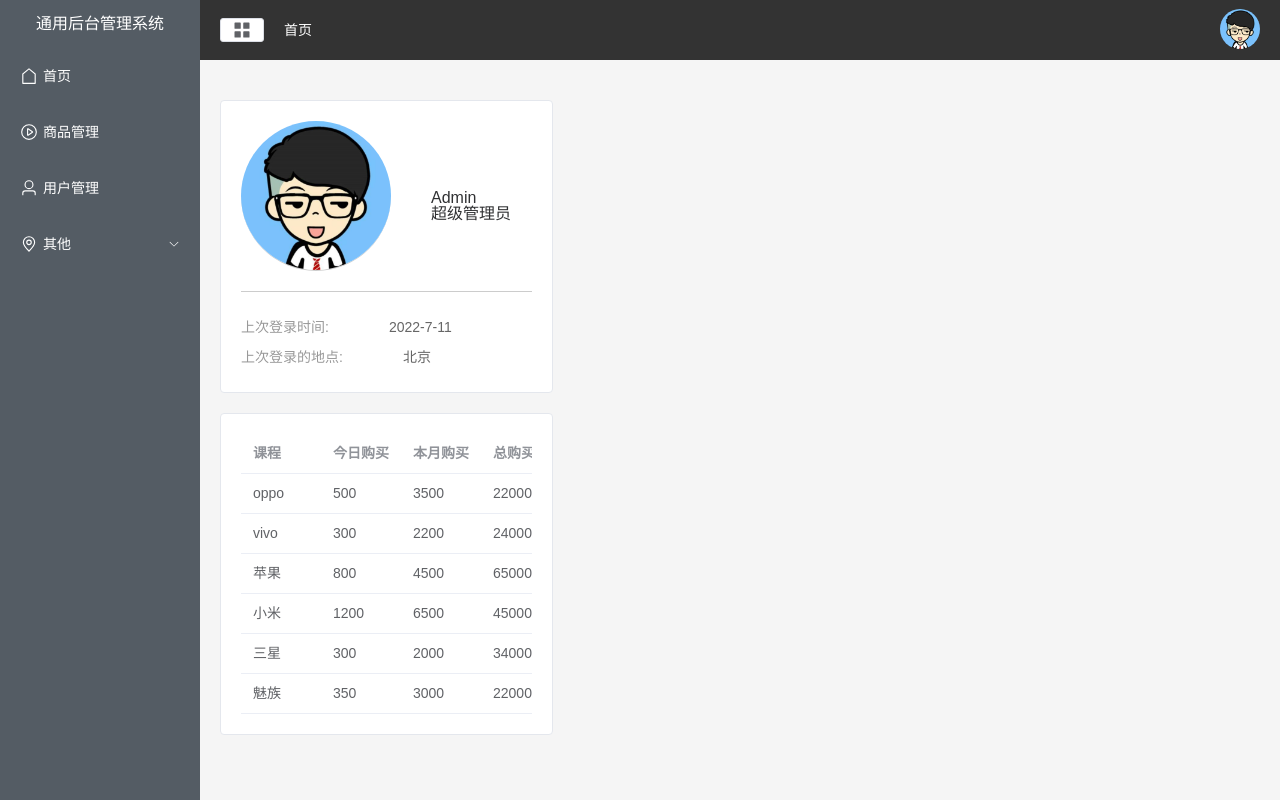
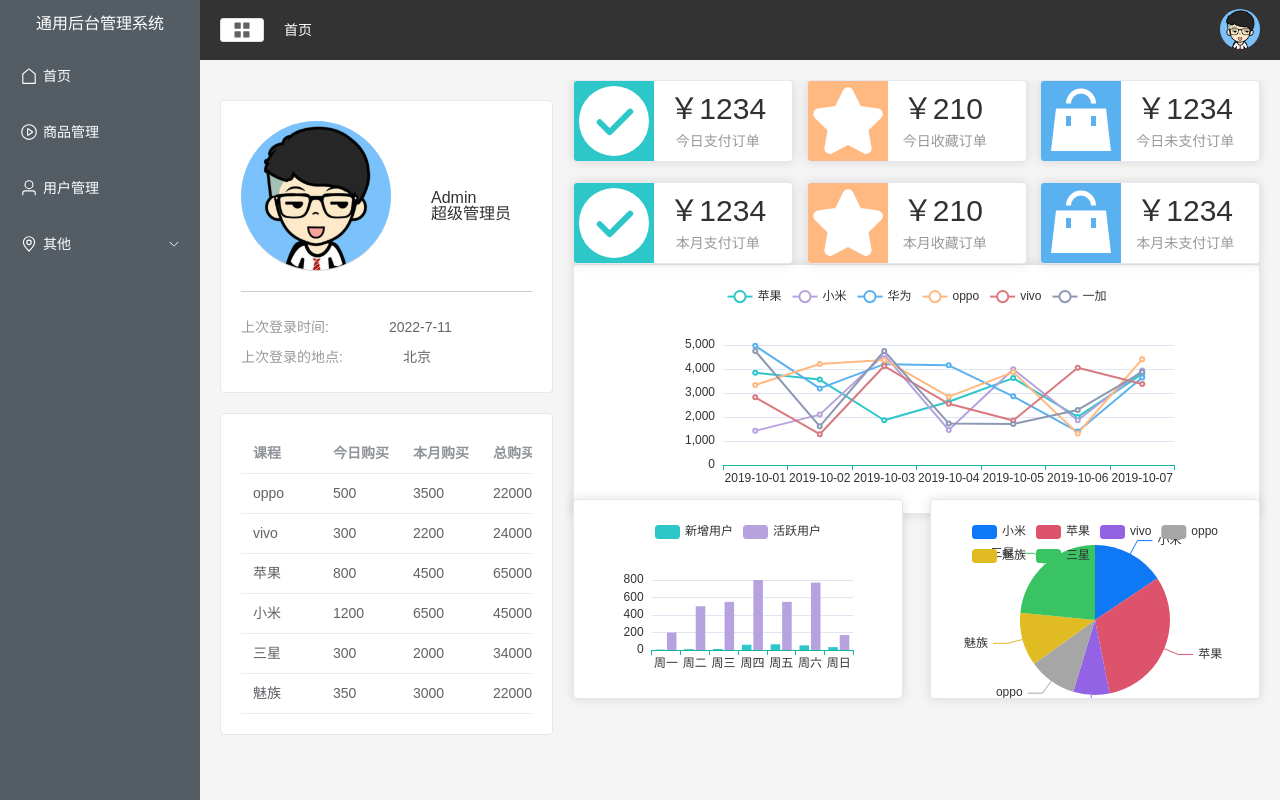
Before and after one commit to yongjannes/back, a Vue app in the folder my-vue-app/: page /#/home in a window 1280 px wide. Built offline with nearby package versions, Linux system fonts and the light colour scheme.

Commit message:
首页右侧完成

```diff
--- a/my-vue-app/package.json
+++ b/my-vue-app/package.json
@@ -11,6 +11,7 @@
   "dependencies": {
     "@element-plus/icons-vue": "^2.3.1",
     "axios": "^1.10.0",
+    "echarts": "^5.6.0",
     "element-plus": "^2.10.3",
     "less": "^4.3.0",
     "pinia": "^3.0.3",
--- a/my-vue-app/src/api/api.js
+++ b/my-vue-app/src/api/api.js
@@ -10,8 +10,20 @@ export default {
         return request({
             url: '/home/getTableData',
             method: 'get',
-            mock: false
         })
-    }
+    },
+    getCountData() {
+        return request({
+            url: '/home/getCountData',
+            method: 'get',
+        })
+    },
+    getChartData() {
+        return request({
+            url: '/home/getChartData',
+            method: 'get',
+        })
+    },
+
 
 }
--- a/my-vue-app/src/api/mock.js
+++ b/my-vue-app/src/api/mock.js
@@ -3,3 +3,7 @@ import homeApi from './mockData/home'
 
 // 拦截请求  第一个参数，是拦截的地址（这种是正则写法） 第二个是请求的方法 第三个是处理请求的方法
 Mock.mock(/home\/getTableData/, "get", homeApi.getTableData)
+
+Mock.mock(/home\/getCountData/, "get", homeApi.getCountData)
+
+Mock.mock(/home\/getChartData/, "get", homeApi.getChartData)
--- a/my-vue-app/src/api/mockData/home.js
+++ b/my-vue-app/src/api/mockData/home.js
@@ -43,6 +43,142 @@ export default {
                 ],
             },
         }
-    }
+    },
+    getCountData: () => {
+    return {
+      code: 200,
+      data: [
+        {
+          name: "今日支付订单",
+          value: 1234,
+          icon: "SuccessFilled",
+          color: "#2ec7c9",
+        },
+        {
+          name: "今日收藏订单",
+          value: 210,
+          icon: "StarFilled",
+          color: "#ffb980",
+        },
+        {
+          name: "今日未支付订单",
+          value: 1234,
+          icon: "GoodsFilled",
+          color: "#5ab1ef",
+        },
+        {
+          name: "本月支付订单",
+          value: 1234,
+          icon: "SuccessFilled",
+          color: "#2ec7c9",
+        },
+        {
+          name: "本月收藏订单",
+          value: 210,
+          icon: "StarFilled",
+          color: "#ffb980",
+        },
+        {
+          name: "本月未支付订单",
+          value: 1234,
+          icon: "GoodsFilled",
+          color: "#5ab1ef",
+        },
+      ],
+    };
+  },
+   getChartData: () => {
+    return {
+      code: 200,
+      data: {
+        orderData: {
+          date: [
+            "2019-10-01",
+            "2019-10-02",
+            "2019-10-03",
+            "2019-10-04",
+            "2019-10-05",
+            "2019-10-06",
+            "2019-10-07",
+          ],
+          data: [
+            {
+              苹果: 3839,
+              小米: 1423,
+              华为: 4965,
+              oppo: 3334,
+              vivo: 2820,
+              一加: 4751,
+            },
+            {
+              苹果: 3560,
+              小米: 2099,
+              华为: 3192,
+              oppo: 4210,
+              vivo: 1283,
+              一加: 1613,
+            },
+            {
+              苹果: 1864,
+              小米: 4598,
+              华为: 4202,
+              oppo: 4377,
+              vivo: 4123,
+              一加: 4750,
+            },
+            {
+              苹果: 2634,
+              小米: 1458,
+              华为: 4155,
+              oppo: 2847,
+              vivo: 2551,
+              一加: 1733,
+            },
+            {
+              苹果: 3622,
+              小米: 3990,
+              华为: 2860,
+              oppo: 3870,
+              vivo: 1852,
+              一加: 1712,
+            },
+            {
+              苹果: 2004,
+              小米: 1864,
+              华为: 1395,
+              oppo: 1315,
+              vivo: 4051,
+              一加: 2293,
+            },
+            {
+              苹果: 3797,
+              小米: 3936,
+              华为: 3642,
+              oppo: 4408,
+              vivo: 3374,
+              一加: 3874,
+            },
+          ],
+        },
+        videoData: [
+          { name: "小米", value: 2999 },
+          { name: "苹果", value: 5999 },
+          { name: "vivo", value: 1500 },
+          { name: "oppo", value: 1999 },
+          { name: "魅族", value: 2200 },
+          { name: "三星", value: 4500 },
+        ],
+        userData: [
+          { date: "周一", new: 5, active: 200 },
+          { date: "周二", new: 10, active: 500 },
+          { date: "周三", new: 12, active: 550 },
+          { date: "周四", new: 60, active: 800 },
+          { date: "周五", new: 65, active: 550 },
+          { date: "周六", new: 53, active: 770 },
+          { date: "周日", new: 33, active: 170 },
+        ],
+      },
+    };
+  }
 
 }
--- a/my-vue-app/src/views/Home.vue
+++ b/my-vue-app/src/views/Home.vue
@@ -1,6 +1,6 @@
 <script setup>
-import { ref, getCurrentInstance, onMounted } from 'vue'
-import axios from 'axios'
+import { ref, getCurrentInstance, onMounted, reactive } from 'vue'
+import * as echarts from "echarts";
 
 const { proxy } = getCurrentInstance()
 
@@ -9,20 +9,11 @@ const getImageUrl = (user) => {
 }
 
 //这个tableData是假数据，等会我们使用axios请求mock数据
-const tableData = ref([
-    {
-        name: "Java",
-        todayBuy: 100,
-        monthBuy: 200,
-        totalBuy: 300,
-    },
-    {
-        name: "Python",
-        todayBuy: 100,
-        monthBuy: 200,
-        totalBuy: 300,
-    }
-])
+const tableData = ref([])
+
+const countData = ref([])
+
+const chartData = ref([])
 
 const tableLabel = ref({
     name: "课程",
@@ -31,13 +22,139 @@ const tableLabel = ref({
     totalBuy: "总购买",
 })
 
+//observer 接收观察器实例对象
+const observer = ref(null)
+
+//这个是折线图和柱状图 两个图表共用的公共配置
+const xOptions = reactive({
+    // 图例文字颜色
+    textStyle: {
+        color: "#333",
+    },
+    legend: {},
+    grid: {
+        left: "20%",
+    },
+    // 提示框
+    tooltip: {
+        trigger: "axis",
+    },
+    xAxis: {
+        type: "category", // 类目轴
+        data: [],
+        axisLine: {
+            lineStyle: {
+                color: "#17b3a3",
+            },
+        },
+        axisLabel: {
+            interval: 0,
+            color: "#333",
+        },
+    },
+    yAxis: [
+        {
+            type: "value",
+            axisLine: {
+                lineStyle: {
+                    color: "#17b3a3",
+                },
+            },
+        },
+    ],
+    color: ["#2ec7c9", "#b6a2de", "#5ab1ef", "#ffb980", "#d87a80", "#8d98b3"],
+    series: [],
+})
+
+const pieOptions = reactive({
+    tooltip: {
+        trigger: "item",
+    },
+    legend: {},
+    color: [
+        "#0f78f4",
+        "#dd536b",
+        "#9462e5",
+        "#a6a6a6",
+        "#e1bb22",
+        "#39c362",
+        "#3ed1cf",
+    ],
+    series: []
+})
+
 const getTableData = async () => {
     const { data: { data } } = await proxy.$api.getTableData()
     tableData.value = data.tableData
 }
 
+const getCountData = async () => {
+    const { data: { data } } = await proxy.$api.getCountData()
+    countData.value = data
+}
+
+const getChartData = async () => {
+    const { data: { data: { orderData, videoData, userData } } } = await proxy.$api.getChartData()
+    //对第一个图表的xAxis和series赋值
+    xOptions.xAxis.data = orderData.date
+    xOptions.series = Object.keys(orderData.data[0]).map(val => ({
+        name: val,
+        data: orderData.data.map(item => item[val]),
+        type: "line"
+    })
+    )
+    //one               echarts.init方法初始化ECharts实例，需要传入dom对象
+    const OneEcharts = echarts.init(proxy.$refs["echart"])
+    //setOption方法应用配置对象
+    OneEcharts.setOption(xOptions)
+
+    //对第二个图表的xAxis和series赋值
+    xOptions.xAxis.data = userData.map((item) => item.date)
+    xOptions.series = [
+        {
+            name: "新增用户",
+            data: userData.map((item) => item.new),
+            type: "bar",
+        },
+        {
+            name: "活跃用户",
+            data: userData.map((item) => item.active),
+            type: "bar",
+        }
+    ]
+    //two
+    const TwoEcharts = echarts.init(proxy.$refs["userEchart"])
+    TwoEcharts.setOption(xOptions)
+
+    //对第三个图表的series赋值
+    pieOptions.series = [
+        {
+            data: videoData,
+            type: "pie",
+        },
+    ]
+    //three
+    const ThreeEcharts = echarts.init(proxy.$refs["videoEchart"])
+    ThreeEcharts.setOption(pieOptions);
+
+    //ResizeObserver 如果监视的容器大小变化，如果改变会执行传递的回调
+    observer.value = new ResizeObserver(entries => {
+        OneEcharts.resize()
+        TwoEcharts.resize()
+        ThreeEcharts.resize()
+    })
+    //如果这个容器存在
+    if (proxy.$refs["echart"]) {
+        //则调用监视器的observe方法，监视这个容器的大小
+        observer.value.observe(proxy.$refs["echart"]);
+    }
+
+}
+
 onMounted(() => {
     getTableData()
+    getCountData()
+    getChartData()
 })
 
 </script>
@@ -72,7 +189,31 @@ onMounted(() => {
 
         </el-col>
 
+        <el-col :span="16" style="margin-top: 0px;">
+            <div class="num">
+                <el-card :body-style="{ display: 'flex', padding: 0 }" v-for="item in countData" :key="item.name">
+                    <component :is="item.icon" class="icons" :style="{ backgroundColor: item.color }"></component>
+                    <div class="detail">
+                        <p class="num">￥{{ item.value }}</p>
+                        <p class="txt">{{ item.name }}</p>
+                    </div>
+                </el-card>
+            </div>
+            <el-card class="top-echart">
+                <div ref="echart" style="height: 250px;"></div>
+            </el-card>
 
+            <div class="graph">
+                <el-card>
+                    <div ref="userEchart" style="height: 200px;"></div>
+                </el-card>
+                <el-card>
+                    <div ref="videoEchart" style="height: 200px;"></div>
+                </el-card>
+
+            </div>
+
+        </el-col>
     </el-row>
 </template>
 
@@ -151,17 +292,18 @@ onMounted(() => {
     }
 
     .top-echart {
-        height: 280px
+        margin-top: -20px;
+        height: 250px
     }
 
     .graph {
-        margin-top: 20px;
+        margin-top: -15px;
         display: flex;
         justify-content: space-between;
 
         .el-card {
             width: 48%;
-            height: 260px;
+            height: 200px;
         }
     }
 }
```
Also changed, not shown: 1 other file (tests, documents, lock files or other folders).
